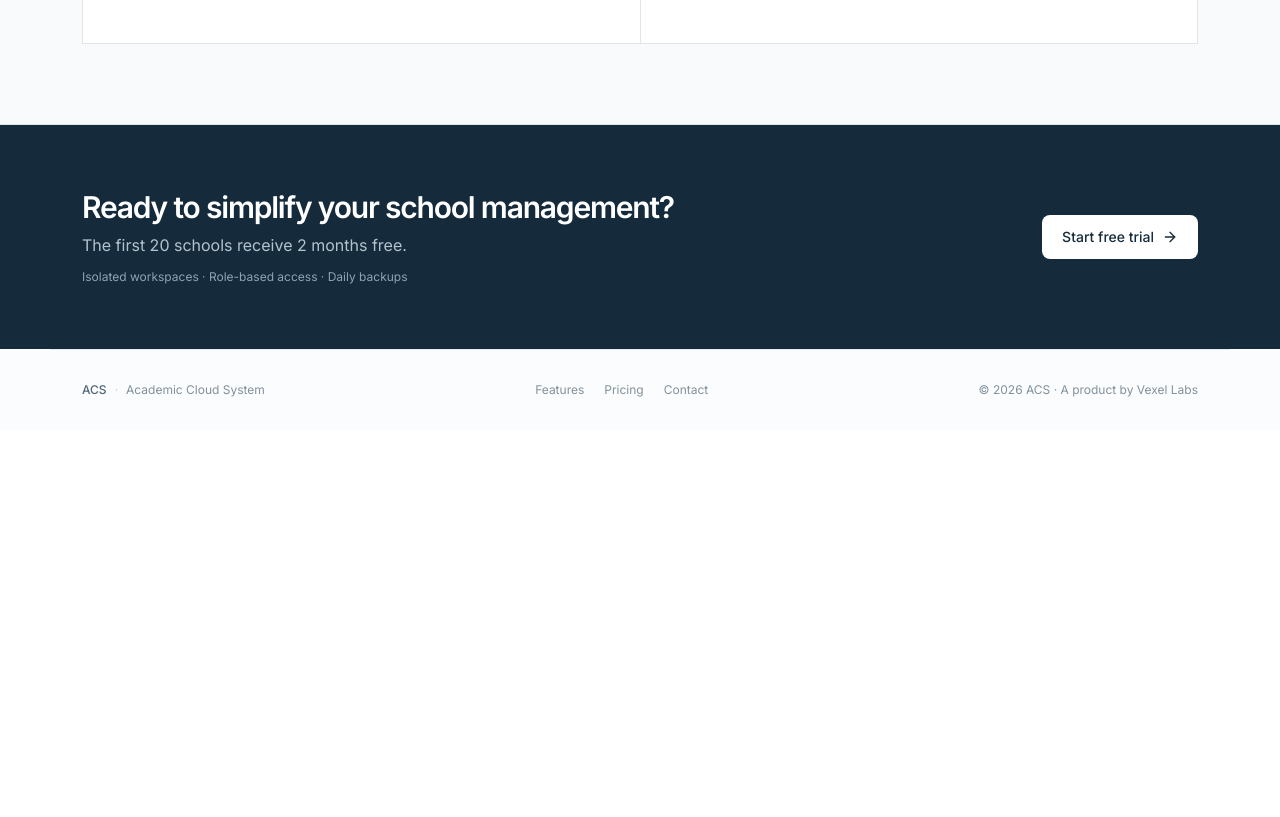
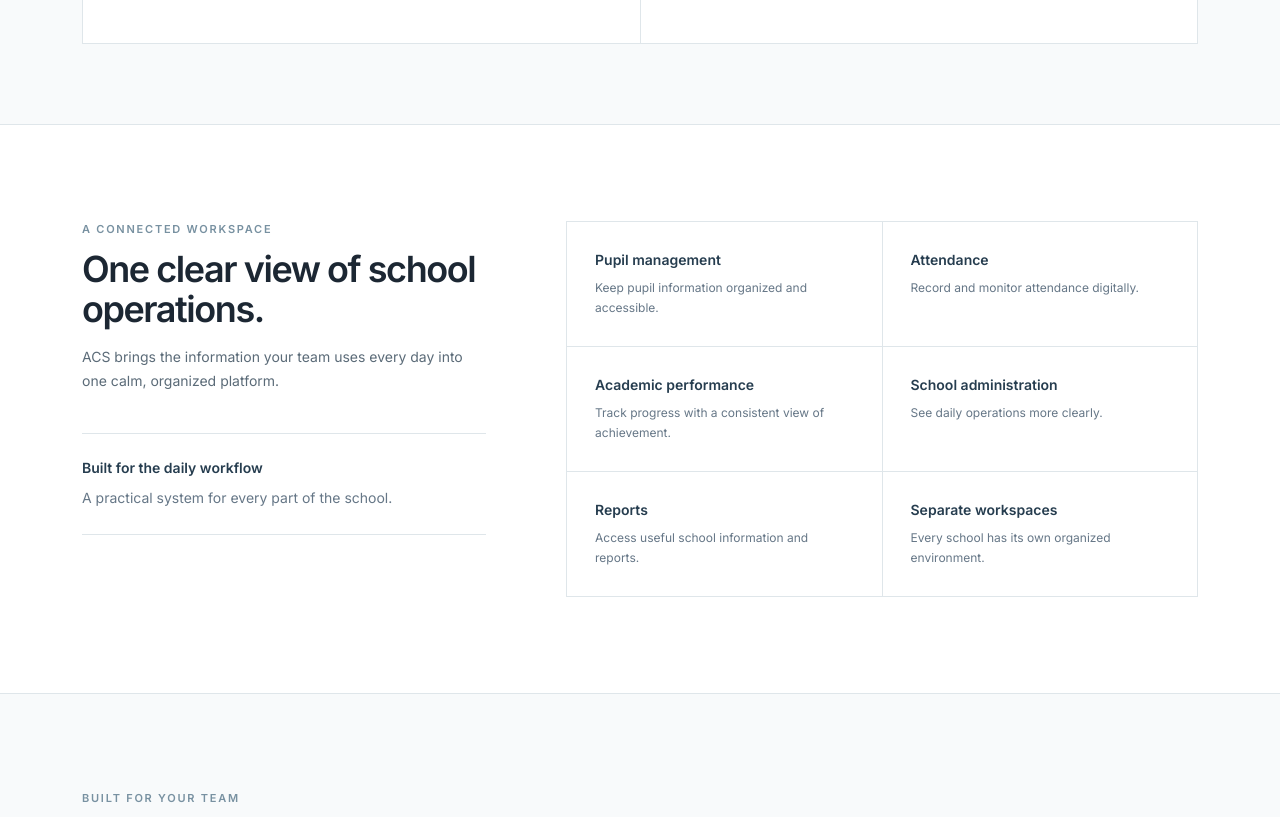
Before and after one commit to StackKens/acs-website, a Next.js app: page /features in a window 1280 px wide. Shown: the part 1980-2797 px from the top of the page. Before the commit the page ends 2410 px from the top, so only its background shows below. Built offline with nearby package versions, Linux system fonts and the light colour scheme; no server answers.

Commit message:
feat: expand features page content

```diff
--- a/app/get-started/page.tsx
+++ b/app/get-started/page.tsx
@@ -3,7 +3,6 @@
 import { useEffect } from 'react'
 import { appSignupUrl } from '@/lib/site'
 
-/** Self-serve school signup lives in the app; this route hands off to it. */
 export default function Page() {
   useEffect(() => {
     window.location.replace(appSignupUrl)
--- a/app/layout.tsx
+++ b/app/layout.tsx
@@ -18,8 +18,6 @@ export const metadata: Metadata = {
     title: 'ACS — Modern School Management',
     description: 'Academic Cloud System. A simple, connected platform for managing your school.',
     siteName: 'ACS',
-    // Share previews (WhatsApp/Telegram/Twitter/Facebook) render this image —
-    // the rounded ACS mark, served from this site's own public/ folder.
     images: [{ url: '/acs-share.png', width: 512, height: 512, alt: 'ACS — Academics Cloud System' }],
   },
   twitter: {
--- a/app/login/page.tsx
+++ b/app/login/page.tsx
@@ -3,7 +3,6 @@
 import { useEffect } from 'react'
 import { appLoginUrl } from '@/lib/site'
 
-/** The product login lives in the app; this route hands off to it. */
 export default function Page() {
   useEffect(() => {
     window.location.replace(appLoginUrl)
--- a/components/pages/features.tsx
+++ b/components/pages/features.tsx
@@ -101,6 +101,81 @@ const features: Feature[] = [
   }
 ]
 
+const workspaceItems = [
+  {
+    title: 'Pupil management',
+    text: 'Keep pupil information organized and accessible.'
+  },
+  {
+    title: 'Attendance',
+    text: 'Record and monitor attendance digitally.'
+  },
+  {
+    title: 'Academic performance',
+    text: 'Track progress with a consistent view of achievement.'
+  },
+  {
+    title: 'School administration',
+    text: 'See daily operations more clearly.'
+  },
+  {
+    title: 'Reports',
+    text: 'Access useful school information and reports.'
+  },
+  {
+    title: 'Separate workspaces',
+    text: 'Every school has its own organized environment.'
+  }
+]
+
+const audienceItems = [
+  {
+    title: 'For administrators',
+    text: 'Understand attendance, performance, school structure, and finance from a single dashboard. Keep important information within reach.'
+  },
+  {
+    title: 'For teachers',
+    text: 'Work with the pupil, class, and academic information you need without relying on scattered paper records or separate spreadsheets.'
+  },
+  {
+    title: 'For school teams',
+    text: 'Keep pupil accounts, fee information, reports, and day-to-day tasks organized as the school grows.'
+  }
+]
+
+const coreTools = [
+  {
+    number: '01',
+    title: 'Dashboard overview',
+    text: 'See pupil totals, attendance, needs attention, and academic context at a glance.'
+  },
+  {
+    number: '02',
+    title: 'Pupil records',
+    text: 'Keep profiles, class placement, and relevant pupil information together.'
+  },
+  {
+    number: '03',
+    title: 'Attendance tracking',
+    text: 'Record attendance digitally and review patterns across classes and terms.'
+  },
+  {
+    number: '04',
+    title: 'Academic structure',
+    text: 'Organize academic years, terms, streams, and subjects in one place.'
+  },
+  {
+    number: '05',
+    title: 'Finance and reporting',
+    text: 'Keep fee structures, pupil accounts, payments, and school reports easier to access.'
+  },
+  {
+    number: '06',
+    title: 'Multi-tenant workspaces',
+    text: 'Give each school its own secure environment, users, and operational context.'
+  }
+]
+
 export function FeaturesPage() {
   return (
     <>
@@ -141,11 +216,11 @@ export function FeaturesPage() {
                 key={feature.id}
                 className="scroll-mt-24 border-b border-r border-[#dfe6ea] bg-white p-6 sm:p-8 lg:p-10"
               >
-                <div className="flex items-center justify-between gap-4">
+                <div className="flex items-center gap-3">
+                  <span className="h-px w-5 shrink-0 bg-[#cbd6dc]" aria-hidden="true" />
                   <p className="text-[10px] font-semibold uppercase tracking-[0.14em] text-[#7891a1]">
                     {feature.number} / {feature.category}
                   </p>
-                  <span className="h-px w-8 bg-[#cbd6dc]" aria-hidden="true" />
                 </div>
                 <h2 className="mt-6 text-xl font-semibold tracking-[-0.03em] text-[#1c2733] sm:text-2xl">
                   {feature.title}
@@ -161,6 +236,81 @@ export function FeaturesPage() {
                 </ul>
               </article>
             ))}
+          </div>
+        </div>
+      </section>
+
+      <section className="bg-white" aria-labelledby="connected-workspace-title">
+        <div className="mx-auto max-w-[1180px] px-5 py-20 sm:px-8 sm:py-24">
+          <div className="grid gap-12 lg:grid-cols-[0.78fr_1.22fr] lg:gap-20">
+            <div>
+              <p className="eyebrow">A connected workspace</p>
+              <h2 id="connected-workspace-title" className="mt-3 text-3xl font-semibold tracking-[-0.04em] text-[#1c2733] sm:text-4xl">
+                One clear view of school operations.
+              </h2>
+              <p className="mt-4 text-sm leading-6 text-[#5b6b78]">
+                ACS brings the information your team uses every day into one calm, organized platform.
+              </p>
+
+              <div className="mt-10 border-y border-[#dfe6ea] py-6">
+                <p className="text-sm font-semibold text-[#263d4f]">Built for the daily workflow</p>
+                <p className="mt-2 text-sm leading-6 text-[#667787]">
+                  A practical system for every part of the school.
+                </p>
+              </div>
+            </div>
+
+            <div className="grid border-l border-t border-[#dfe6ea] sm:grid-cols-2">
+              {workspaceItems.map((item) => (
+                <div key={item.title} className="border-b border-r border-[#dfe6ea] p-6 sm:p-7">
+                  <h3 className="text-sm font-semibold text-[#263d4f]">{item.title}</h3>
+                  <p className="mt-2 text-xs leading-5 text-[#667787]">{item.text}</p>
+                </div>
+              ))}
+            </div>
+          </div>
+        </div>
+      </section>
+
+      <section className="border-y border-[#dfe6ea] bg-[#f8fafb]" aria-labelledby="school-teams-title">
+        <div className="mx-auto max-w-[1180px] px-5 py-20 sm:px-8 sm:py-24">
+          <div className="max-w-2xl">
+            <p className="eyebrow">Built for your team</p>
+            <h2 id="school-teams-title" className="mt-3 text-3xl font-semibold tracking-[-0.04em] text-[#1c2733] sm:text-4xl">
+              Clearer work for every role.
+            </h2>
+          </div>
+
+          <div className="mt-12 grid border-l border-t border-[#dfe6ea] lg:grid-cols-3">
+            {audienceItems.map((item) => (
+              <article key={item.title} className="border-b border-r border-[#dfe6ea] bg-white p-6 sm:p-8">
+                <h3 className="text-lg font-semibold tracking-[-0.02em] text-[#263d4f]">{item.title}</h3>
+                <p className="mt-3 text-sm leading-6 text-[#667787]">{item.text}</p>
+              </article>
+            ))}
+          </div>
+        </div>
+      </section>
+
+      <section className="bg-white" aria-labelledby="core-tools-title">
+        <div className="mx-auto max-w-[1180px] px-5 py-20 sm:px-8 sm:py-24">
+          <div className="grid gap-12 lg:grid-cols-[0.72fr_1.28fr] lg:gap-20">
+            <div>
+              <p className="eyebrow">Core tools</p>
+              <h2 id="core-tools-title" className="mt-3 text-3xl font-semibold tracking-[-0.04em] text-[#1c2733] sm:text-4xl">
+                Designed around the information schools already manage.
+              </h2>
+            </div>
+
+            <div className="grid border-l border-t border-[#dfe6ea] sm:grid-cols-2">
+              {coreTools.map((tool) => (
+                <article key={tool.number} className="border-b border-r border-[#dfe6ea] p-6 sm:p-7">
+                  <p className="text-[10px] font-semibold tracking-[0.14em] text-[#7891a1]">{tool.number}</p>
+                  <h3 className="mt-4 text-base font-semibold text-[#263d4f]">{tool.title}</h3>
+                  <p className="mt-2 text-xs leading-5 text-[#667787]">{tool.text}</p>
+                </article>
+              ))}
+            </div>
           </div>
         </div>
       </section>
--- a/lib/site.ts
+++ b/lib/site.ts
@@ -1,11 +1,8 @@
-/** URL of the deployed ACS application (dashboard). */
 export const APP_URL =
   process.env.NEXT_PUBLIC_APP_URL ?? 'https://vexel-acs-platform.onrender.com'
 
 export const appLoginUrl = `${APP_URL.replace(/\/$/, '')}/login`
 
-/** Self-serve school signup lives in the app. */
 export const appSignupUrl = `${APP_URL.replace(/\/$/, '')}/signup`
 
-/** Public contact-form endpoint on the app. */
 export const appContactUrl = `${APP_URL.replace(/\/$/, '')}/api/contact`
```
